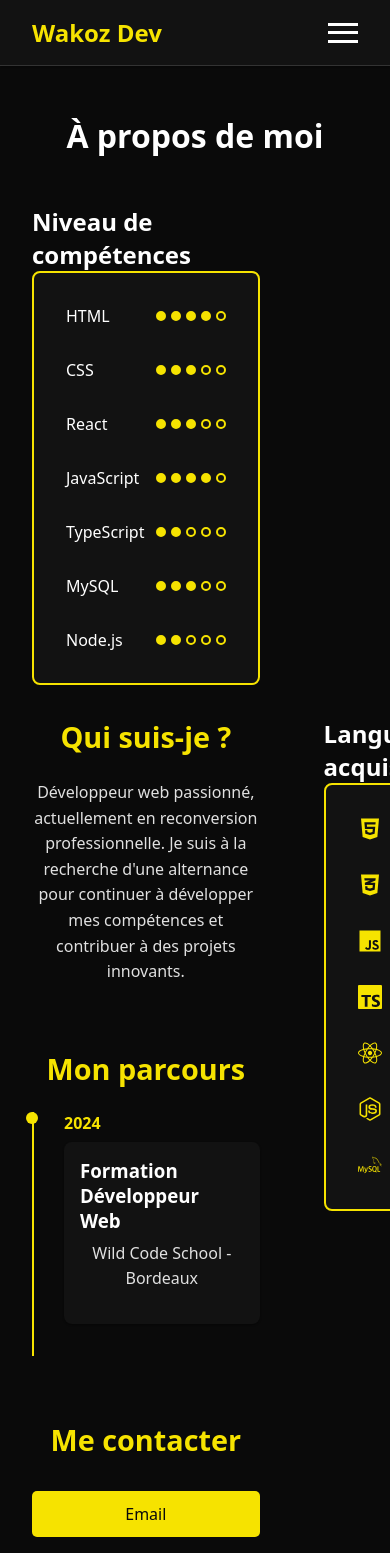
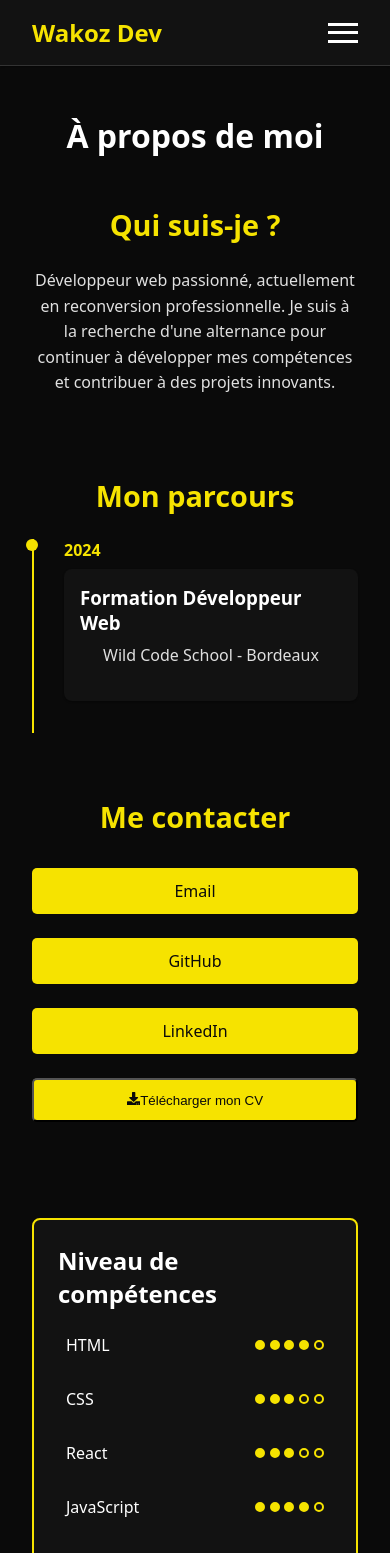
Before and after one commit to Wakoz/Portfolio, a React (Vite) app: page /about in a window 390 px wide. Shown: the top 1553 px of the page. Built offline with nearby package versions, Linux system fonts and the light colour scheme.

Commit message:
Add download CV and fix css fort mobile

```diff
--- a/src/pages/About/About.css
+++ b/src/pages/About/About.css
@@ -2,6 +2,9 @@
   padding: 4rem 2rem;
   background-color: var(--primary);
   color: var(--text-primary);
+  display: flex;
+  flex-direction: column;
+  align-items: center;
 }
 
 .about h1 {
@@ -14,11 +17,13 @@
 /* Grille pour les skills */
 .skills-grid {
   display: grid;
-  grid-template-columns: 300px minmax(auto, 600px) 300px;
+  grid-template-columns: 1fr;
   gap: 2rem;
   align-items: start;
   max-width: 1200px;
+  width: 100%;
   margin: 0 auto;
+  justify-content: center;
 }
 
 .content-center {
@@ -188,23 +193,30 @@
 }
 
 /* Responsive */
-@media (max-width: 1200px) {
+@media (min-width: 1201px) {
   .skills-grid {
-    grid-template-columns: 1fr;
-    gap: 2rem;
+    grid-template-columns: 300px minmax(auto, 600px) 300px;
   }
 
-  .skills-container {
-    width: 100%;
-  }
-
-  .skills-sidebar,
   .skills-evaluation {
-    position: static;
+    grid-column: 1 / 2;
+    grid-row: 1 / 2;
   }
 
   .content-center {
-    grid-column: 1 / -1;
+    grid-column: 2 / 3;
+    grid-row: 1 / 2;
+  }
+
+  .skills-sidebar {
+    grid-column: 3 / 4;
+    grid-row: 1 / 2;
+  }
+
+  .skills-evaluation,
+  .skills-sidebar {
+    position: sticky;
+    top: 2rem;
   }
 }
 
@@ -217,6 +229,36 @@
     font-size: 2rem;
   }
 
+  .skills-grid {
+    display: flex;
+    flex-direction: column;
+  }
+
+  .skills-container {
+    width: 100%;
+    max-width: 400px;
+    margin: 0 auto 2rem;
+  }
+
+  .content-center {
+    display: flex;
+    flex-direction: column;
+  }
+
+  .skills-sidebar,
+  .skills-evaluation {
+    position: static;
+    order: 1;
+  }
+
+  .content-center > .about-section:first-child {
+    order: 0;
+  }
+
+  .content-center > .about-section:not(:first-child) {
+    order: 2;
+  }
+
   .contact-links {
     flex-direction: column;
     align-items: center;
@@ -227,3 +269,9 @@
     text-align: center;
   }
 }
+
+@media (min-width: 769px) {
+  .mobile-skills-section {
+    display: none;
+  }
+}
--- a/src/pages/About/index.tsx
+++ b/src/pages/About/index.tsx
@@ -3,6 +3,7 @@ import { SKILLS } from "../../utils/constants";
 import { FaHtml5, FaCss3Alt, FaJs, FaReact, FaNodeJs } from "react-icons/fa";
 import { SiTypescript, SiMysql } from "react-icons/si";
 import SkillsEvaluation from "../../utils/SkillEvaluation";
+import CVDownloadButton from "../../utils/CvDownload/CvDownload";
 
 const getSkillIcon = (skill: string) => {
   switch (skill.toLowerCase()) {
@@ -84,14 +85,15 @@ const About = () => {
               >
                 LinkedIn
               </a>
+              <CVDownloadButton />
             </div>
           </div>
         </div>
 
         {/* Tableau de droite */}
         <aside className="skills-sidebar">
-          <h2>Languages acquis</h2>
           <div className="skills-container">
+            <h2>Languages acquis</h2>
             {SKILLS.map((skill) => (
               <div key={skill} className="skill-item">
                 {getSkillIcon(skill)}
--- /dev/null
+++ b/src/utils/CvDownload/CvDownload.tsx
@@ -0,0 +1,25 @@
+import { FaDownload } from "react-icons/fa";
+
+const CVDownloadButton = () => {
+  const handleDownload = () => {
+    const link = document.createElement("a");
+    link.href = "/cv_julien_cartron.pdf";
+    link.download = "Julien_Cartron_CV.pdf";
+    document.body.appendChild(link);
+    link.click();
+    document.body.removeChild(link);
+  };
+
+  return (
+    <button
+      type="button"
+      onClick={handleDownload}
+      className="contact-link cv-download-link"
+    >
+      <FaDownload className="cv-download-icon" />
+      Télécharger mon CV
+    </button>
+  );
+};
+
+export default CVDownloadButton;
--- a/src/utils/SkillEvaluation.tsx
+++ b/src/utils/SkillEvaluation.tsx
@@ -3,6 +3,7 @@ type SkillLevel = 1 | 2 | 3 | 4 | 5;
 interface Skill {
   skill: string;
   level: SkillLevel;
+  className?: string;
 }
 
 const SkillsEvaluation = () => {
@@ -50,8 +51,8 @@ const SkillsEvaluation = () => {
 
   return (
     <div className="skills-evaluation">
-      <h2>Niveau de compétences</h2>
       <div className="skills-container">
+        <h2>Niveau de compétences</h2>
         {skillLevels.map((item) => (
           <div key={item.skill} className="skill-item">
             <span>{item.skill}</span>
```
Also changed, not shown: 1 other file (tests, documents, lock files or other folders).
